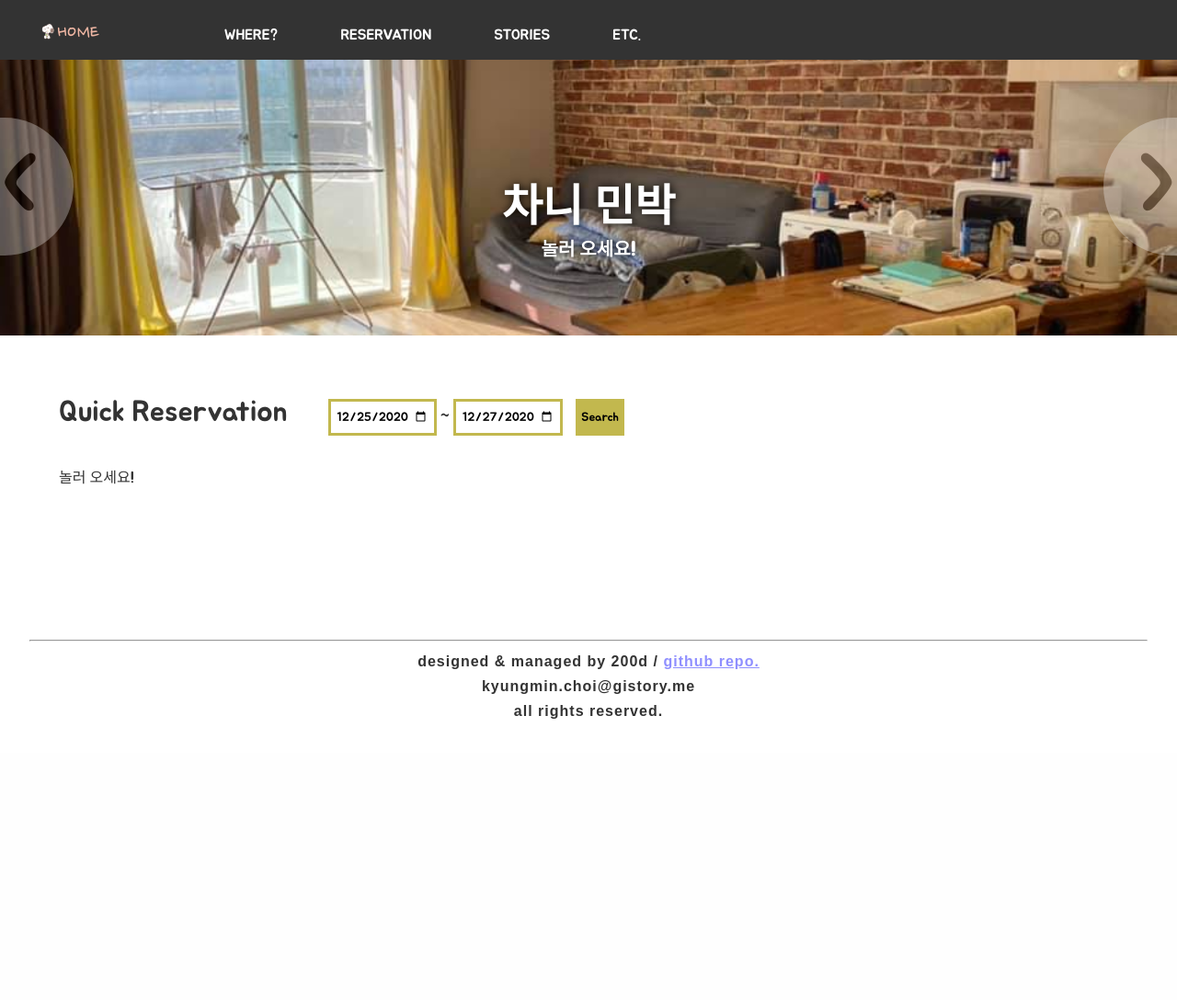
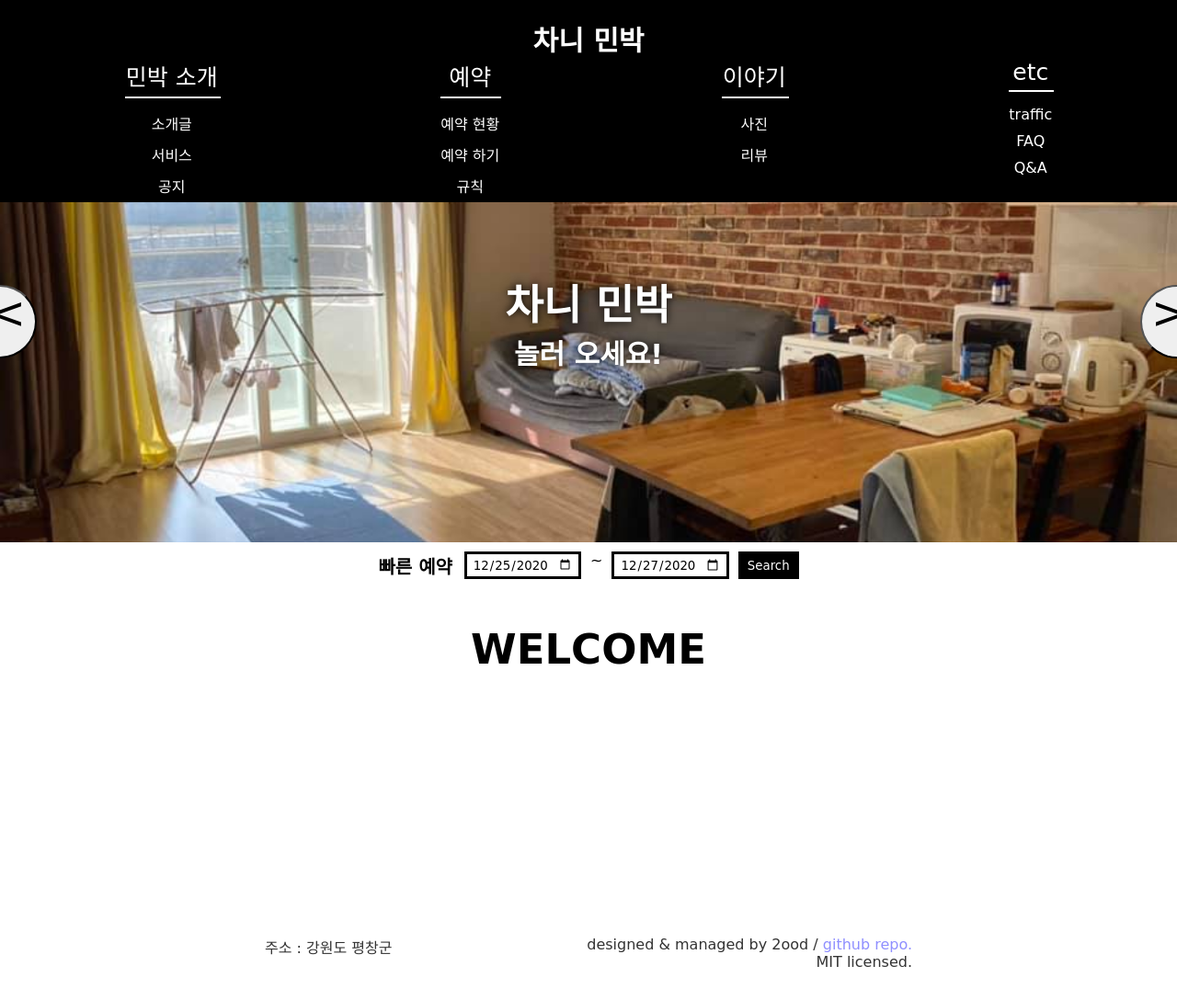
Before and after one commit to 2ood/chaneeMinbak, a PHP site: page / in a window 1280 px wide. Shown: the whole page at 92% size. Before the commit the page ends 782 px from the top, so only its background shows below. Run offline with PHP 8.4, Linux system fonts and the light colour scheme.

Commit message:
refactor : big refactring

```diff
--- a/css/style.css
+++ b/css/style.css
@@ -1,173 +1,297 @@
-a, a:visited {text-decoration:none; color : #efe;}
-div,ul,h1,h3 { margin:0;}
-input {font-family :'juaregular', serif;}
-input[type="date"] {  border-width : 3px; height: 40px; border-style:solid;border-color: #c2b84e; padding: 6px;}
-input[type="submit"] { background-color:#c2b84e; height :40px; margin-left : 10px; padding :auto; border-style:none; }
 
-ul {list-style-type : none; padding : 0;}
-html { background-color:#fff; font-family: 'juaregular', serif; }
-body { color : #000; margin:0;}
+h1 {font-size: 45px;}
+h2 {font-size: 40px;}
+h3 {font-size: 30px;}
+h4 {font-size: 25px;}
+h5 {font-size: 22px;}
+h6 {font-size: 20px;}
+p {font-size: 18px;}
 
-.content { background-color : #fff; color : #333; padding : 5%; margin-bottom:30px;z-index=5;}
-.welcome-box { height : 300px; overflow:hidden; display : flex-start;}
-.welcome-box img {
-	width: 100%;
-	height:300px;
-	position: absolute;
-	object-fit : cover;
-	z-index: -1;
+:root {
+	--dark : black;
+  --font-size-h1 : 50px;
+  --font-size-h2 : 40px;
+  --font-size-h3 : 30px;
+  --font-size-h4 : 25px;
+  --font-size-h5 : 22px;
+  --font-size-h6 : 20px;
+  --normal-size : 18px;
+
+	--nav-shrink-height : 110px;
+	--nav-stretch-height : 220px;
+
+	--welcome-box-height : 60vh;
 }
 
-#welcome-backg0 {display : inline;}
-#welcome-backg1 {display : none;}
-#welcome-backg2 {display : none;}
-
-.change-prev {
-	position : absolute;
-	top:calc(128px);
-    transform: translate(0,0);
-    height: 150px;
-    width: 80px;
-    background-color: white;
-	border-radius: 0 75px 75px 0;
-	left: 0;
-	opacity: 0.3;
-	display: flex;
-  	justify-content: center;
-  	align-content: center;
-  	flex-direction: column;
-	font-size : 5em;
-	z-index:1;
-}
-.welcome-box > a { text-decoration:none; color : #000;}
-
-.change-next {
-	position : absolute;
-	top: calc(128px);
-    right: 0;
-    transform: translate(0,0);
-    height: 150px;
-    width: 80px;
-    border-radius: 75px 0 0 75px;
-    background-color: white;
-	opacity: 0.3;
-	display: flex;
-	text-align: right;
-  	justify-content: center;
-  	align-content: center;
-  	flex-direction: column;
-	font-size : 5em;
-	z-index:1;
+* {
+	margin: 0;
+	padding: 0;
+	box-sizing: border-box;
+	font-family: cursive;
 }
 
-.footer { color :#333; padding : 2em; padding-top:3em; text-align : center; font-family: Arial; font-weight:bold; line-height:27px; letter-spacing:1px;}
-.footer a {color:#8f8fff; text-decoration:underline; }
-.footer a:hover {text-decoration:none;}
-
-.siteName { color : #fff; text-shadow : #000 1px 0 10px; position:absolute;}
-h1.siteName {;font-size : 3em; padding-top : 120px; position : relative;}
-h3.siteName {font-size : 1.25em; position : relative;}
-a.homeText { font-family: 'Nanum Pen'; font-size:1.5em; display :inline-block;}
-img.home { width:20px; height:20px; padding-left:10px; float:left; display :inline-block;}
-img.hamburger { width:20px; height:20px; position:absolute; right : 10px; top :10px;}
-
-.container-nav {background-color:#333; height : 40px; z-index:50;}
-.container-nonhomes {display:none; background-color :#333; position:relative; z-index:30;}
-.nav {align-content: right; background-color:#333; display:inline-grid; grid-template-columns:2fr;
-  grid-auto-rows: 2fr;}
-.nav ul li a {  text-transform:uppercase; color : coral;}
-.nav ul li ul li a {  text-transform:uppercase; color : white;}
-
-.nav ul li { display: inline-block;  margin : 0.5em 1em 0 1em;}
-
-.nav ul li a :hover { z-index :10;}
-.nav ul li ul {
-	padding : 0;
-  	opacity: 0;
-  	position: auto;
-  	margin-top: 1rem;
-  	left: 0;
-	z-index :10;
-	visibility: visible;
-	opacity: 1;
-	display: block;
+a, a:visited {
+	text-decoration: none;
 }
 
-.nav ul li ul li { clear: both; width: 100%; display: block; float : left;  z-index :0;}
-	ul li ul li a:hover { text-decoration:underline;}
-
-#to-the-top {
-  display: inline-block;
-  background-color: #FF9800;
-  width: 50px;
-  height: 50px;
-  text-align: center;
-  border-radius: 4px;
-  position: fixed;
-  bottom: 30px;
-  right: 30px;
-  transition: background-color .3s,
-    opacity .5s, visibility .5s;
-  opacity: 0;
-  visibility: hidden;
-  z-index: 1000;
-}
-#to-the-top::after {
-  content: "\f077";
-  font-size: 2em;
-  line-height: 50px;
-  color: #fff;
-}
-#to-the-top:hover {
-  cursor: pointer;
-  background-color: #333;
-}
-#to-the-top:active {
-  background-color: #555;
-}
-#to-the-top.show {
-  opacity: 1;
-  visibility: visible;
+ul {
+	list-style: none;
 }
 
-.quick-reserv {display:block; }
-@media (max-width : 759px) {
+nav {
+	position: absolute;
+	display : flex;
+	flex-direction : column;
+	justify-content : center;
+	text-align : center;
+	right: 0;
+	left : 0;
+	height : var(--nav-shrink-height);
+	padding : 20px 30px 0 30px;
+	background-color : var(--dark);
+	color : white;
+	z-index : 1000;
+	transition : all .3s ease-in-out;
 }
 
+nav:hover {
+	height : var(--nav-stretch-height);
+}
 
-@media (min-width : 760px) {
-img.hamburger { display:none; }
-.container-nav {height : 65px;}
-.container-nonhomes {display:inline-block; height:59px;}
+nav h1#logo {
+	font-size : var(--font-size-h3);
+}
 
-.nav {align-content: center; background-color:#333;}
-.nav > ul {height: 65px;}
-.nav ul li a {  text-transform:uppercase; color : #fff;}
+nav label {
+	font-size : var(--font-size-h4);
+}
 
-.nav ul li {padding: 1em; display: inline-block; transition-duration: 0.5s; margin : 0.5em 1em 0 1em;}
+nav label:after {
+	content : ' ';
+	display :inline-block;
+	position : relative;
+	width : 100%;
+	margin-top : 5px;
+	border : 1px white solid;
+}
 
-.nav ul li a :hover { z-index :10;}
-.nav ul li ul {
-	padding : 0;
-  	opacity: 0;
-  	position: absolute;
-  	margin-top: 0.8em;
-  	left: 0;
-  	display: none;
-	background-color:#1ac;
-	z-index :10;
+#ham {
+	display : none;
+}
 
+#main-nav-ul {
+	display : flex;
+	overflow : hidden;
+	height : 100%;
+	gap : 30px;
+	justify-content: space-around;
 }
-#ul1{ margin-left:0; }
-#ul2{ margin-left:160px; }
-#ul3{ margin-left:300px; }
-#ul4{ margin-left:420px; }
 
-.nav ul li:hover > ul,
-.nav ul li ul:hover {visibility: visible; opacity: 1; display: block;  z-index :10;}
+#main-nav-ul > li {
+	display: inline-flex;
+	position : relative;
+	flex-direction : column;
+	gap : 15px;
+}
 
-.nav ul li ul li {clear: both; width: 100%; display: block; float : left; transition-duration: 0.5s;  z-index :0;}
-.nav ul li ul li a:hover { text-decoration:underline;}
+#main-nav-ul .nested-ul {
+	display: inline-flex;
+	flex-direction: column;
+	gap : 10px;
+}
 
-.quick-reserv {display:inline-block; margin-left:40px;}
+main {
+	display : block;
+	position : relative;
+	padding-top : var(--nav-shrink-height);
 }
+
+welcome-box {
+	position : relative;
+	display : inline-flex;
+	height: var(--welcome-box-height);
+	width : 100%;
+	flex-direction: column;
+	justify-content: center;
+	align-items : center;
+	background : transparent;
+	color : white;
+	overflow : hidden;
+	font-size : 1.5em;
+}
+
+welcome-box * {
+	z-index : 2;
+}
+
+welcome-box *:not(button) {
+	text-shadow: 0 0 10px var(--dark);
+}
+
+banner-container {
+	position: absolute;
+	display : inline-flex;
+	height : var(--welcome-box-height);
+	width : 100%;
+	top : 0;
+	left : 0;
+	z-index: 1;
+	transition : all .3s ease-in-out;
+}
+
+banner-container.first {
+	left : 0;
+}
+
+banner-container.second {
+	left : -100%;
+}
+
+banner-container.third {
+	left : -200%;
+}
+banner-container > banner {
+	width : 100%;
+	flex-shrink: 0;
+	z-index :1;
+	display : flex;
+	align-items: flex-end;
+}
+
+banner img {
+	width : 100%;
+	transform: translateY(25%);
+}
+
+button.banner-button {
+	position: absolute;
+	display: inline-flex;
+  height: 80px;
+  width: 80px;
+	border-radius: 80px;
+	top : 50%;
+  align-content: center;
+	font-size: 2em;
+}
+
+button#change-prev {
+		left: 0;
+		justify-content: flex-end;
+		padding-right : 10px;
+		transform: translate(-50%, -50%);
+}
+
+button#change-next {
+	right: 0;
+	justify-content: flex-start;
+	padding-left : 10px;
+	transform: translate(50%, -50%);
+}
+
+content {
+	position :relative;
+	display : block;
+	margin : 50px 20vw;
+	min-height : 30vh;
+}
+
+#quick-reserv {
+	display : inline-flex;
+	gap : 1%;
+	justify-content : center;
+	align-items: center;
+	margin-top : 10px;
+	width : 100%;
+}
+
+#quick-reserv form {
+	display : inline-flex;
+	gap : 10px;
+	max-width : 70%;
+}
+
+.quick-date {
+	height: 30px;
+	width : 40%;
+	border : 3px var(--dark) solid;
+	padding: 6px;
+}
+
+input#quick-submit {
+	color : white;
+	height : 30px;
+	padding : 0 10px;
+	background-color: var(--dark);
+	border : 3px var(--dark) solid;
+	display : inline-flex;
+	align-items: center;
+	border : none;
+}
+
+footer {
+	color :#333;
+	padding: 2em;
+	padding-top: 3em;
+	text-align : right;
+	margin : 0 20vw;
+	display : flex;
+	justify-content: space-between;
+}
+
+footer a {
+	color:#8f8fff;
+}
+
+@media (max-width: 760px) {
+	h1 {font-size: 25px;}
+  h2 {font-size: 20px;}
+  h3 {font-size: 18px;}
+  h4 {font-size: 16px;}
+  h5 {font-size: 15px;}
+  h6 {font-size: 14px;}
+  p {font-size: 14px;}
+
+  :root {
+    --font-size-h1 : 25px;
+    --font-size-h2 : 20px;
+    --font-size-h3 : 18px;
+    --font-size-h4 : 16px;
+    --font-size-h5 : 15px;
+    --font-size-h6 : 14px;
+    --normal-size : 14px;
+
+		--nav-shrink-height : 80px;
+		--nav-stretch-height : 200px;
+
+		--welcome-box-height : 60vh;
+  }
+
+	banner img {
+		height : 100%;
+		transform: none;
+	}
+
+	#quick-reserv {
+		gap : 10px;
+	}
+
+	#quick-reserv form {
+		gap : 1%;
+	}
+
+	.quick-date {
+		width : 30%;
+	}
+
+	input#quick-submit {
+		color : white;
+		height : 30px;
+		padding : 0 10px;
+		background-color: var(--dark);
+		border : 3px var(--dark) solid;
+		display : inline-flex;
+		justify-content : center;
+		align-items: center;
+		border : none;
+	}
+}
--- a/index.html
+++ b/index.html
@@ -1,7 +1,7 @@
 <!-- this is the main template for the entire website.-->
 <html>
 <head>
-	<title>Chanee's Minbak</title>
+	<title>환영합니다 | 차니 민박</title>
 	<meta charset='utf-8'>
 	<meta http-equiv="Content-Type" content="text/html; charset=utf-8" />
 	<meta name="viewport" content="width=device-width, initial-scale=1">
@@ -11,88 +11,91 @@
 	<script src='script/script.js'></script>
 </head>
 <body>
-	<a id="to-the-top"></a>
-	<div class='container-nav'>
-	<div class='nav'>
-		<ul>
-			<span class='container-homes'>
-			<li><a href='index.html' style='color:#F0B7A4;' class='homeText'><img class='home' src='img/snoopy.ico' >HOME</a></li>
-			<li><a href="#" onclick="openHam();"><img class='hamburger' src='img/hamburger.png' > </a></li>
-			</span>
-			<span class='container-nonhomes' name="0">
-			<li class='where'><a href='#where?'>where?</a>
-				<ul id='ul1'>
-					<li><a href='#intro' onclick="fetchPage('html/intro.html')">intro</a></li>
-					<li><a href='#service' onclick="fetchPage('html/service.html')">services</a></li>
-					<li><a href='#announce' onclick="fetchPage('html/404.html')">announce</a></li>
+	<nav>
+		<h1 id="logo">차니 민박</h1>
+		<img id="ham" src='img/hamburger.png'>
+		<ul id="main-nav-ul">
+			<li id="where">
+				<label for="ul-where">민박 소개</label>
+				<ul class="nested-ul" id='ul-where'>
+					<li>소개글</li>
+					<li>서비스</li>
+					<li>공지</li>
 				</ul>
 			</li>
-			<li class='reserv'><a href='#reservation'>reservation</a>
-				<ul id='ul2'>
-					<li><a href='#status' onclick="fetchPage('html/404.html')">status</a></li>
-					<li><a href='#book' onclick="fetchPage('html/404.html')">book</a></li>
-					<li><a href='#rule' onclick="fetchPage('html/rule.html')">rule</a></li>
+			<li id="reservation">
+				<label for="ul-reservation">예약</label>
+				<ul class="nested-ul" id='ul-reservation'>
+					<li>예약 현황</li>
+					<li>예약 하기</li>
+					<li>규칙</li>
 				</ul>
 			</li>
-			<li class='stories'><a href='#'>stories</a>
-				<ul id='ul3'>
-					<li><a href='#photos' onclick="fetchPage('html/404.html')">photos</a></li>
-					<li><a href='#reviews' onclick="fetchPage('html/404.html')">reviews</a></li>
+			<li id='stories'>
+				<label for="ul-stories">이야기</label>
+				<ul class="nested-ul" id='ul-stories'>
+					<li>사진</li>
+					<li>리뷰</li>
 				</ul>
 			</li>
-			<li class='etc'><a href='#'>etc.</a>
-				<ul id='ul4'>
-					<li><a href='#traffic' onclick="fetchPage('html/traffic.html')">traffic</a></li>
-					<li><a href='#FAQ' onclick="fetchPage('html/404.html')">FAQ</a></li>
-					<li><a href='#QnA' onclick="fetchPage('html/404.html')">Q&amp;A</a></li>
+			<li id='etc'>
+				<label for="ul-etc">etc</label>
+				<ul class="nested-ul" id='ul-etc'>
+					<li>traffic</li>
+					<li>FAQ</li>
+					<li>Q&A</li>
 				</ul>
 			</li>
-			</span>
 		</ul>
-	</div>
-	</div>
-	<!-- end of nav bar-->
-
-
-	<div class='welcome-box' name="0">
+	</nav>
+	<main>
+		<welcome-box>
+			<button type="button" class="banner-button" id='change-prev'><</button>
+			<banner-container class="first">
+				<banner>
 					<img id='welcome-backg0' src='img/diningRoom1.jpg'>
+				</banner>
+				<banner>
 					<img id='welcome-backg1' src='img/diningRoom2.jpg'>
+				</banner>
+				<banner>
 					<img id='welcome-backg2' src='img/noon-dong-i.jpg'>
-
-		<a href="#" onclick='changePic(false);' class='change-prev'>&lt;</a>
-		<center> <h1 class='siteName'> 차니 민박   	</h1></center>
-		<center> <h3 class='siteName'>놀러 오세요!	</h3></center>
-		<a href="#" onclick='changePic(true);' class='change-next'>&gt;</a>
-	</div>
-	<!-- end of welcome-box-->
-
-	<div class='content'>
-		<span style='font-size:2em; display:inline-block text-align:bottom;'>Quick Reservation</span>
-		<span class='quick-reserv' >
+				</banner>
+			</banner-container>
+			<button type="button" class="banner-button" id='change-next'>></button>
+			<h1>차니 민박</h1>
+			<h3>놀러 오세요!</h3>
+		</welcome-box>
+		<span id="quick-reserv">
+			<h6>빠른 예약</h6>
 			<form action='index.html' method='get'>
-		<input type="date" id="start" name="trip-start"
+			<input type="date" class="quick-date" name="trip-start"
 				 value="2020-12-25"
-       min="2020-12-01" max="2021-02-28"> ~ <input type="date" id="stop" name="trip-stop"
+				 min="2020-12-01" max="2021-02-28"> ~ <input type="date" class="quick-date" name="trip-stop"
 				 value="2020-12-27"
 				 min="2020-12-01" max="2021-02-28">
-		<input class='search-reserv' type='submit' value='Search'/>
+			<input class='search-reserv' id="quick-submit" type='submit' value='Search'/>
 			</form>
+		</span>
+		<content>
 
-		</span>
-		<p class='ment'>
-		놀러 오세요!
-		</p>
-	</div>
+			<center>
+				<h1>WELCOME</h1>
+			</center>
+		</content>
+	</main>
 	<!-- end of contents-->
 
-	<div class='footer'>
-		<hr/>
-		designed &amp; managed by 200d /
+	<footer>
+		<left>
+			주소 : 강원도 평창군
+		</left>
+		<right>
+			designed & managed by 2ood /
 			<a href='https://github.com/2ood/chaneeMinbak' target='_blank' title='open in new tab'>github repo.</a>
-		<br>kyungmin.choi@gistory.me
-		<br>all rights reserved.
-	</div>
-	<!-- end of footer-->
+			<br>MIT licensed.
+		</right>
+	</footer>
 </body>
 
 </html>
```
Also changed, not shown: script/script.js (+56 -83 lines). Lines whose indentation alone changed are shown as unchanged.
